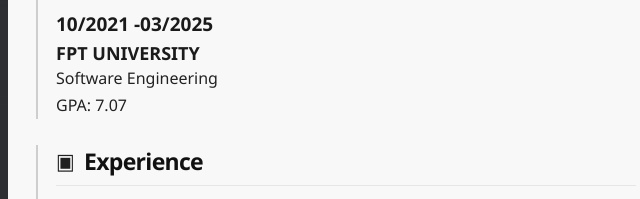
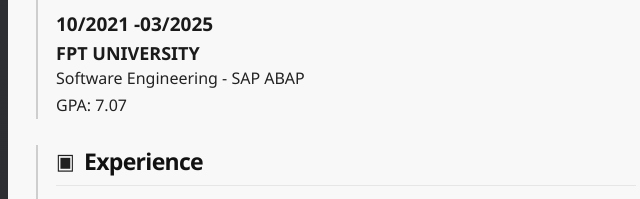
Before and after one commit to Shido2907/TRUONG_CHI_CUONG-IT_MANAGER, a plain HTML site: page index.html in a window 1280 px wide. Shown: the part 206-405 px from the top of the page, 473-1113 px from the left. Drawn offline with Linux system fonts and the light colour scheme.

Commit message:
Update index.html

```diff
--- a/index.html
+++ b/index.html
@@ -71,7 +71,7 @@
           <div class="edu-title">10/2021 -03/2025</div>
         </div>
         <div class="edu-sub">FPT UNIVERSITY</div>
-        <p class="edu-meta">Software Engineering</p>
+        <p class="edu-meta">Software Engineering - SAP ABAP</p>
         <p class="edu-meta">GPA: 7.07</p>
       </section>
 
```
